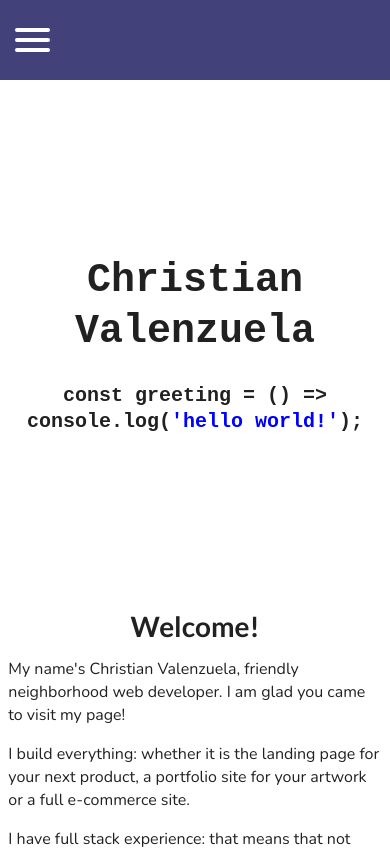
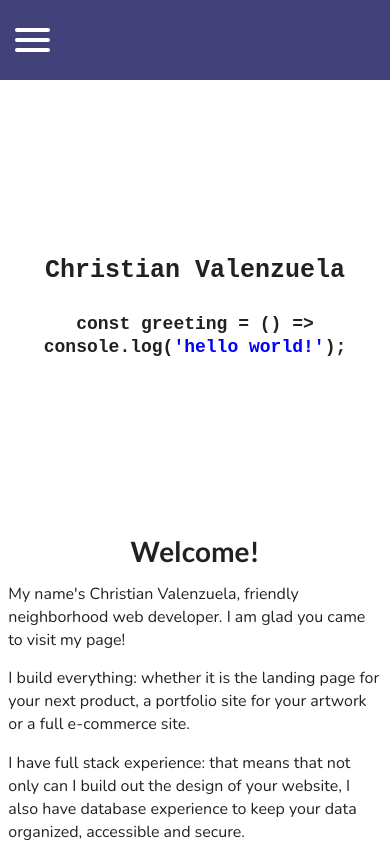
Before and after one commit to chris-av/portfolio-react, a React (Create React App) app: page / in a window 390 px wide. Shown: the top 849 px of the page. Built offline with nearby package versions, Linux system fonts and the light colour scheme.

Commit message:
change font size of top animation

```diff
--- a/src/pages/AboutMe/aboutme.module.scss
+++ b/src/pages/AboutMe/aboutme.module.scss
@@ -43,8 +43,12 @@
   strong { font-size: inherit; font-family: inherit; font-weight: 900; }
 }
 
-// .random { transition: all ease 0.5s; }
-
-// .services-item:hover .random {
-//   transform: translateX(15%);
-// }
+@media(max-width: 900px) {
+  .message-container {
+    padding: 0 10px;
+    h1 { font-size: 25px; font-family: 'Courier New', Courier, monospace; }
+    h2 { font-size: 18px; font-family: 'Courier New', Courier, monospace; }
+    span { font-size: inherit; font-family: inherit; color: blue; }
+    strong { font-size: inherit; font-family: inherit; font-weight: 900; }
+  }
+}
```
